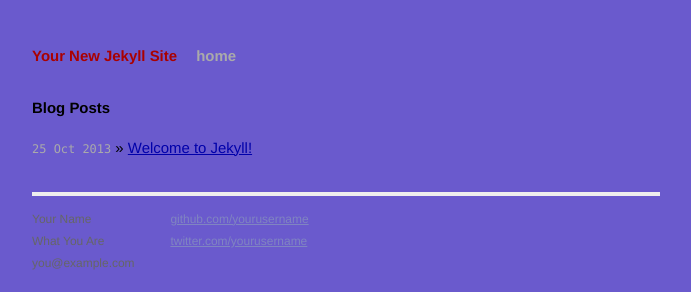
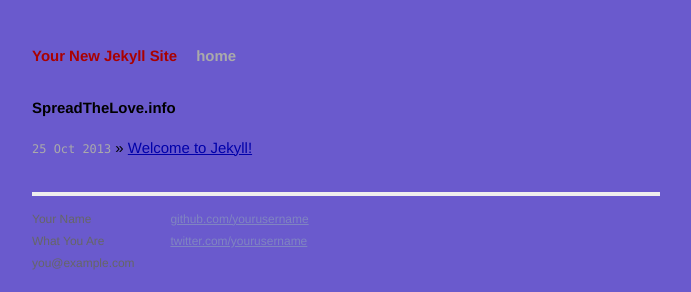
Before and after one commit to nafpigos/spreadthelove, a Jekyll site: the page built from index.html, in a window 1280 px wide. Shown: the top 292 px of the page, without its empty margins (294-985 px from the left). Built offline with Jekyll 4.4.1, drawn with Linux system fonts in a browser that asks for light colours; Markdown is read by kramdown in place of the engine named in the settings.

Commit message:
Update index.html

```diff
--- a/index.html
+++ b/index.html
@@ -4,7 +4,7 @@ title: Your New Jekyll Site
 ---
 
 <div style="background-color:#6a5acd;" id="home">
-  <h1>Blog Posts</h1>
+  <h1>SpreadTheLove.info</h1>
   <ul class="posts">
     {% for post in site.posts %}
       <li><span>{{ post.date | date_to_string }}</span> &raquo; <a href="{{ post.url }}">{{ post.title }}</a></li>
```
